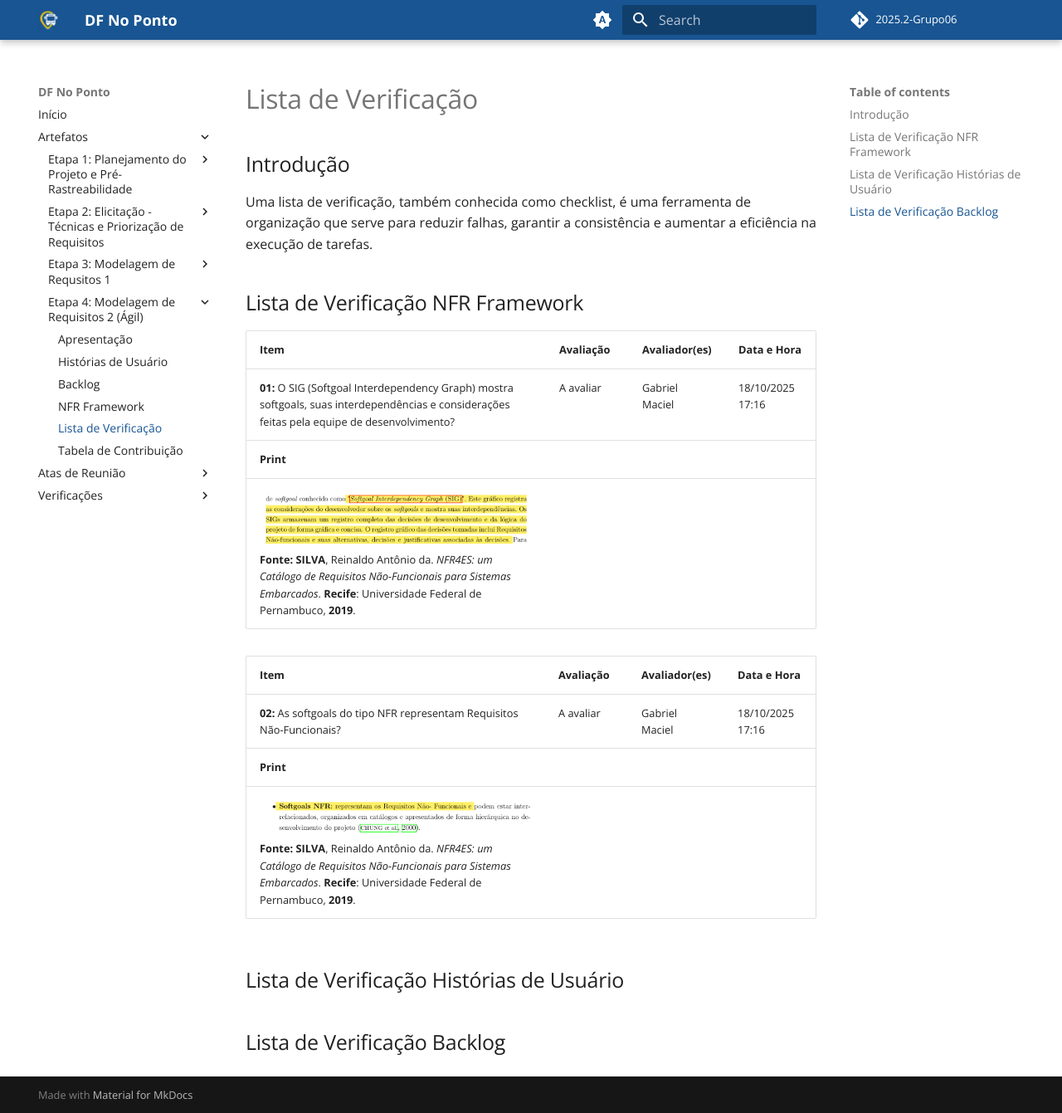
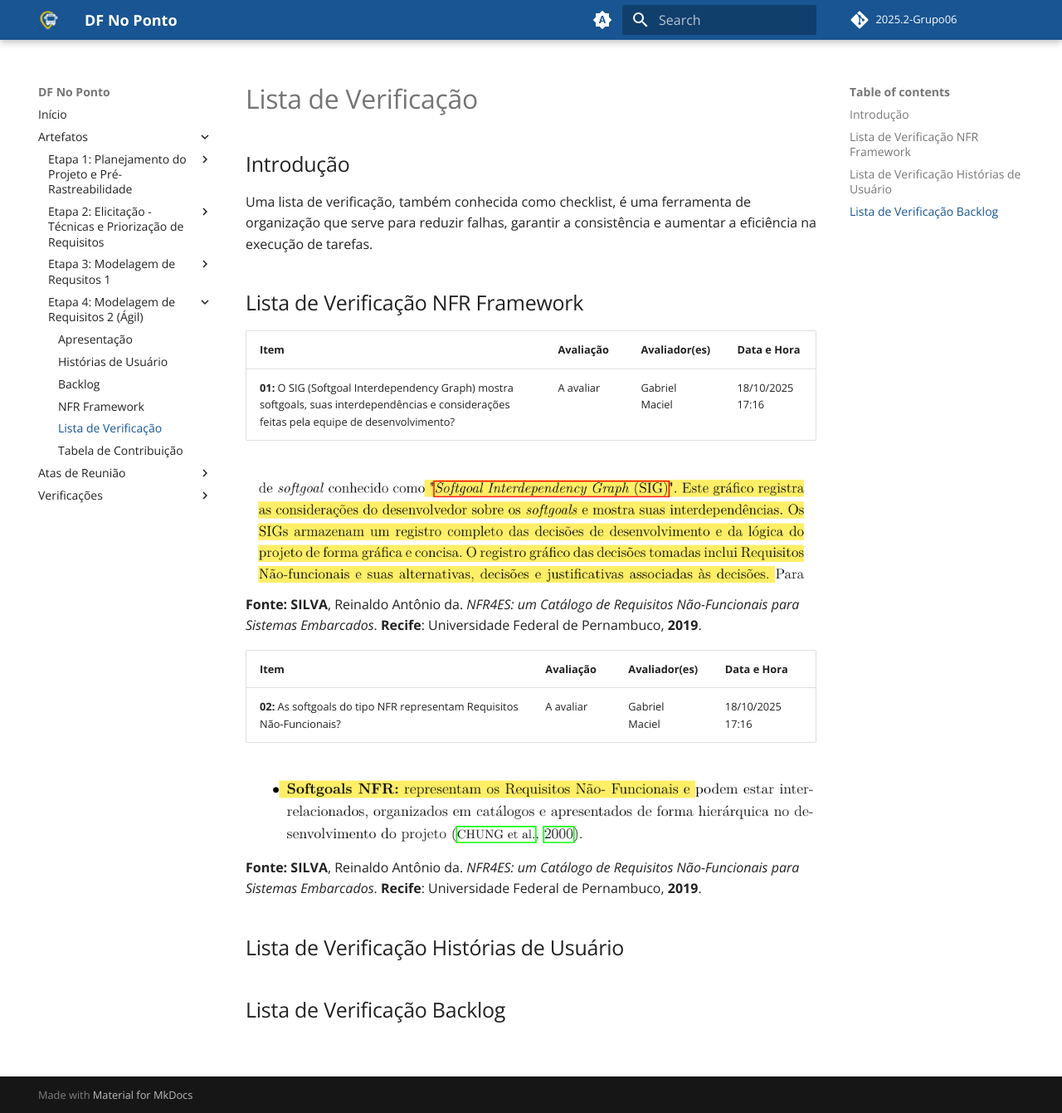
Before and after one commit to Requisitos-de-Software/2025.2-Grupo06, an MkDocs documentation site: the page built from docs/checklist/lista04.md, in a window 1280 px wide and 1341 px high. Shown: the whole window at 83% size. Built offline with MkDocs 1.6.1 and Material for MkDocs 9.7.7, drawn with Linux system fonts in a browser that asks for light colours; comment, search, counter and statistics services are not loaded.

Commit message:
docs: remove prints da tabela de item da Lista de Verificação para melhorar legibilidade

```diff
--- a/docs/checklist/lista04.md
+++ b/docs/checklist/lista04.md
@@ -7,14 +7,14 @@
 | Item | Avaliação | Avaliador(es) | Data e Hora |
 |:-----|:----------|:--------------|:-------------------|
 | **01:** O SIG (Softgoal Interdependency Graph) mostra softgoals, suas interdependências e considerações feitas pela equipe de desenvolvimento? | A avaliar | Gabriel Maciel | 18/10/2025 17:16 |
-| **Print** |
-| ![](../assets/imagens/checklist_4/print_nfr_1.png) <br> **Fonte:** **SILVA**, Reinaldo Antônio da. *NFR4ES: um Catálogo de Requisitos Não-Funcionais para Sistemas Embarcados*. **Recife**: Universidade Federal de Pernambuco, **2019**.|
+
+![](../assets/imagens/checklist_4/print_nfr_1.png) <br> **Fonte:** **SILVA**, Reinaldo Antônio da. *NFR4ES: um Catálogo de Requisitos Não-Funcionais para Sistemas Embarcados*. **Recife**: Universidade Federal de Pernambuco, **2019**.
 
 | Item | Avaliação | Avaliador(es) | Data e Hora |
 |:-----|:----------|:--------------|:-------------------|
 | **02:** As softgoals do tipo NFR representam Requisitos Não-Funcionais? | A avaliar | Gabriel Maciel | 18/10/2025 17:16 |
-| **Print** |
-| ![](../assets/imagens/checklist_4/print_nfr_2.png) <br> **Fonte:** **SILVA**, Reinaldo Antônio da. *NFR4ES: um Catálogo de Requisitos Não-Funcionais para Sistemas Embarcados*. **Recife**: Universidade Federal de Pernambuco, **2019**.|
+
+ ![](../assets/imagens/checklist_4/print_nfr_2.png) <br> **Fonte:** **SILVA**, Reinaldo Antônio da. *NFR4ES: um Catálogo de Requisitos Não-Funcionais para Sistemas Embarcados*. **Recife**: Universidade Federal de Pernambuco, **2019**.
 
 ## Lista de Verificação Histórias de Usuário
 
```
